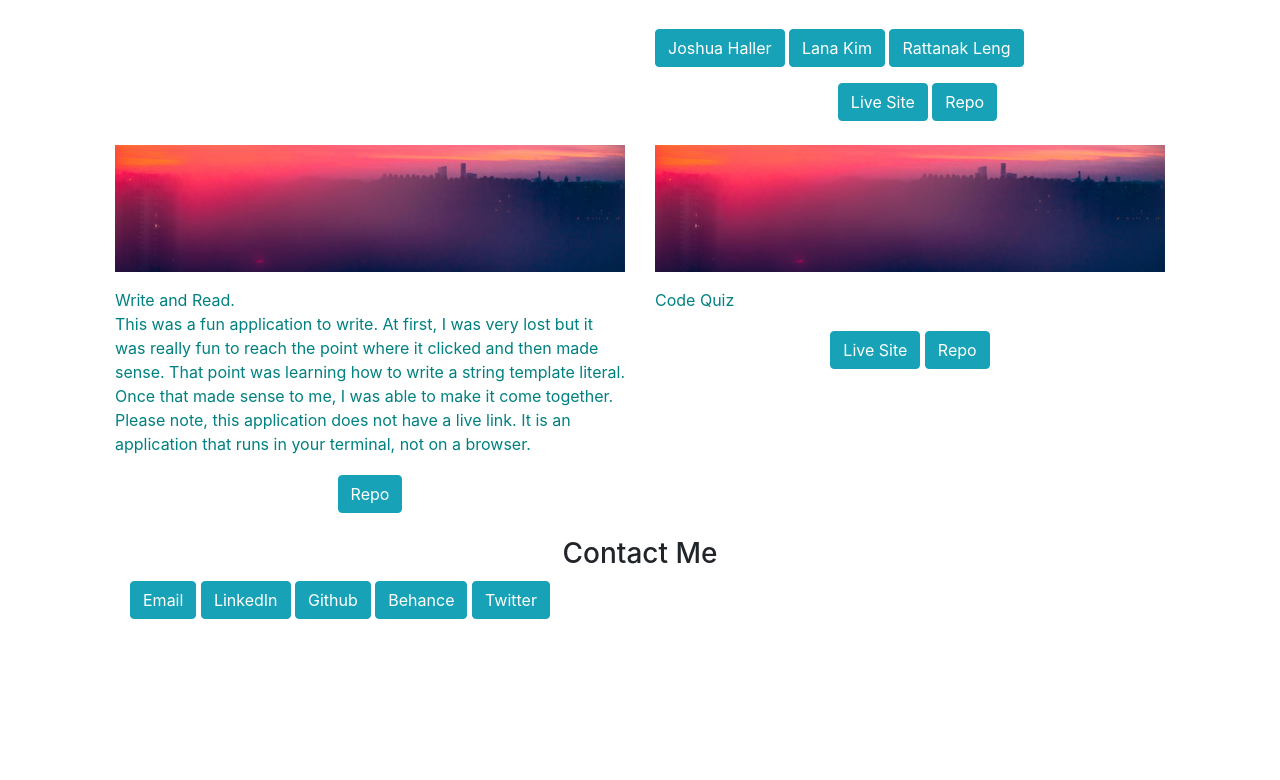
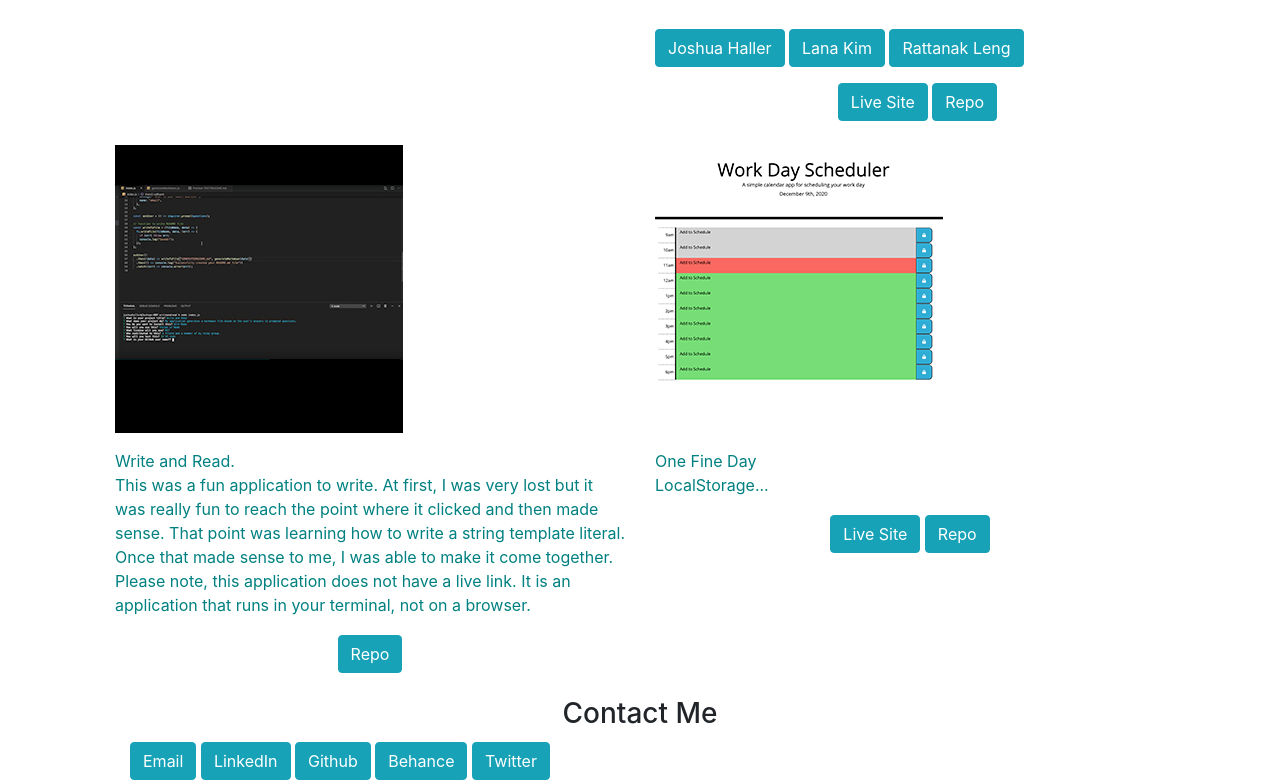
Before and after one commit to JJHPhoto/portfolio, a plain HTML site: page index.html in a window 1280 px wide. Shown: the part 904-1684 px from the top of the page. Before the commit the page ends 1523 px from the top, so only its background shows below. Drawn offline with nearby package versions, Linux system fonts and the light colour scheme.

Commit message:
Added screenshots of apps to page.

```diff
--- a/index.html
+++ b/index.html
@@ -88,10 +88,11 @@
           </div>
         </div>
         <!--Two extra projects-->
+        <!--Give each project its own row? Rather not have them side by side.-->
         <div class="container">
           <div class="row">
             <div class="col">
-              <img src="./assets/images/banner-fog-city.jpg" alt="..." class="img-fluid">
+              <img src="./assets/images/writeandread.jpg" alt="..." class="img-fluid">
               <p class="description"> Write and Read.
               <br>
               This was a fun application to write. At first, I was very lost but it was really fun to reach the point where it clicked and then made sense. That point was learning how to write a string template literal. Once that made sense to me, I was able to make it come together. Please note, this application does not have a live link. It is an application that runs in your terminal, not on a browser.
@@ -101,11 +102,14 @@
               </div>
             </div>
             <div class="col">
-              <img src="./assets/images/banner-fog-city.jpg" alt="..." class="img-fluid">
-              <p class="description">Code Quiz</p>
+              <img src="./assets/images/onefineday.jpg" alt="..." class="img-fluid">
+              <p class="description">One Fine Day
+                <br>
+                LocalStorage...
+              </p>
               <div class="text-center" id="minorProjects">
-                <a href="https://jjhphoto.github.io/codequiz/" class="btn btn-info">Live Site</a>
-                <a href="https://github.com/JJHPhoto/codequiz" class="btn btn-info">Repo</a>
+                <a href="https://github.com/JJHPhoto/onefineday" class="btn btn-info">Live Site</a>
+                <a href="https://jjhphoto.github.io/onefineday/" class="btn btn-info">Repo</a>
               </div>
             </div>
           </div>
```
Also changed, not shown: assets/images/onefineday.jpg (added), assets/images/writeandread.jpg (added), 1 other file.
